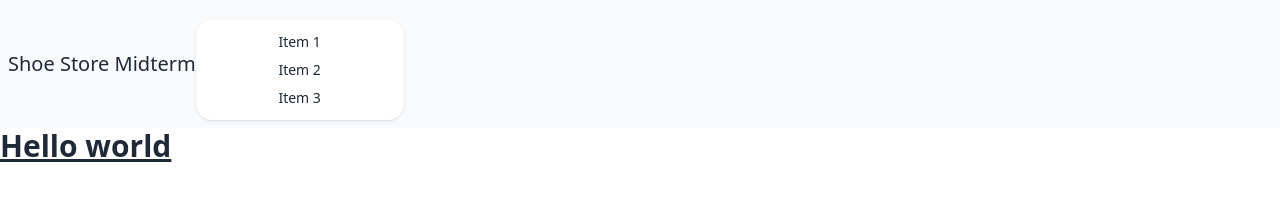
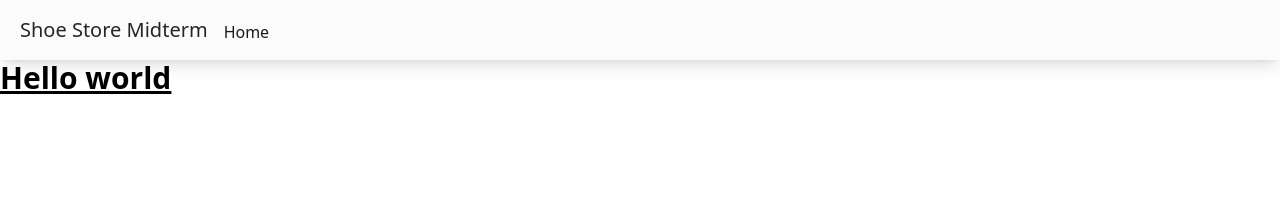
Before and after one commit to conniebean/midterm, a website: page index.html in a window 1280 px wide. Drawn offline with nearby package versions, Linux system fonts and the light colour scheme.

Commit message:
Add nav item

```diff
--- a/index.html
+++ b/index.html
@@ -2,19 +2,37 @@
 <html lang="en">
 <head>
     <meta charset="UTF-8">
-    <link href="https://cdn.jsdelivr.net/npm/daisyui@3.9.3/dist/full.css" rel="stylesheet" type="text/css" />
     <script src="https://cdn.tailwindcss.com"></script>
     <title>Connie Kennedy - Midterm</title>
 </head>
 <body>
-    <nav class="navbar bg-gray-50">
-        <h1 class="text-xl">Shoe Store Midterm</h1>
-        <ul tabindex="0" class="menu menu-sm dropdown-content mt-3 z-[1] p-2 shadow bg-base-100 rounded-box w-52">
-            <li><a href="#">Item 1</a></li>
-            <li><a href="#">Item 2</a></li>
-            <li><a href="#">Item 3</a></li>
-        </ul>
-    </nav>
+    <nav
+  class="relative flex w-full flex-nowrap items-center justify-between bg-[#FBFBFB] py-2 text-neutral-500 shadow-lg hover:text-neutral-700 focus:text-neutral-700 dark:bg-neutral-600 lg:flex-wrap lg:justify-start lg:py-4"
+  >
+  <div class="flex w-full flex-wrap items-center justify-between px-3">
+    <div class="ml-2">
+      <a class="text-xl text-neutral-800 dark:text-neutral-200" href="#"
+        >Shoe Store Midterm</a
+      >
+    </div>
+    <div
+      class="!visible mt-2 hidden flex-grow basis-[100%] items-center lg:mt-0 lg:!flex lg:basis-auto"
+    >
+      <ul
+        class="list-style-none mr-auto flex flex-col pl-0 lg:mt-1 lg:flex-row">
+        <li
+          class="my-4 pl-2 lg:my-0 lg:pl-2 lg:pr-1">
+          <a
+            class="active disabled:text-black/30 lg:px-2 [&.active]:text-black/90 dark:[&.active]:text-neutral-400"
+            aria-current="page"
+            href="#"
+            >Home</a
+          >
+        </li>
+      </ul>
+    </div>
+  </div>
+</nav>
     <div>
         <h1 class="text-3xl font-bold underline">Hello world</h1>
     </div>
```
